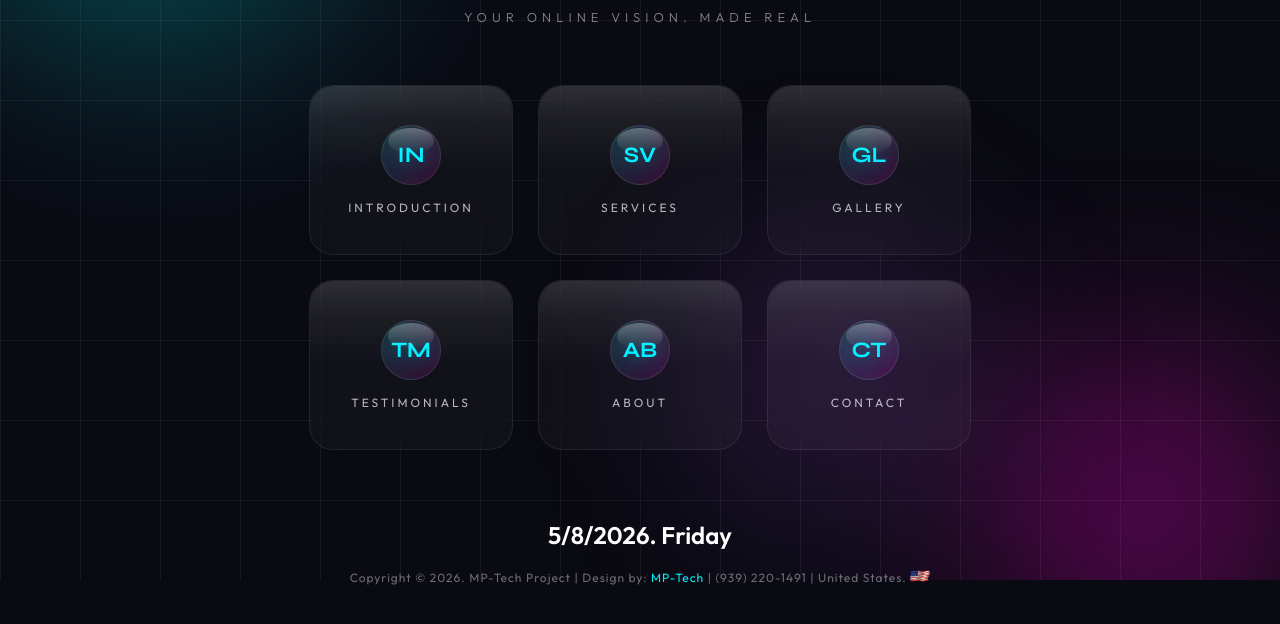
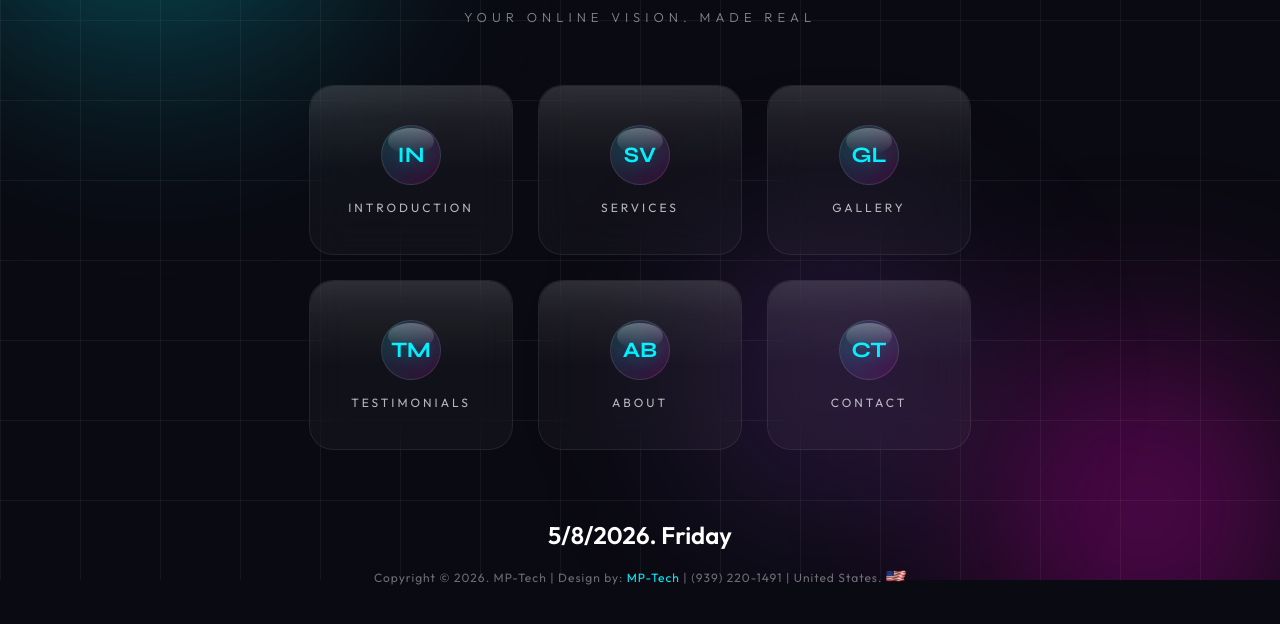
Before and after one commit to mperez2024/mptech, a plain HTML site: page index.html in a window 1280 px wide. Shown: the part 220-844 px from the top of the page. Drawn offline with Linux system fonts and the light colour scheme.

Commit message:
Update index.html

```diff
--- a/index.html
+++ b/index.html
@@ -738,7 +738,7 @@ MP-Tech - Your online vision. Made real
                 </script>
               </html></p><br>
 
-              <p>Copyright © <span id="year"></span>. MP-Tech Project | Design by: <a href="#."target="">MP-Tech</a> | (939) 220-1491 | United States. <img src="images/flag.gif"width="20" height="12" alt="" /></p></p>
+              <p>Copyright © <span id="year"></span>. MP-Tech | Design by: <a href="#."target="">MP-Tech</a> | (939) 220-1491 | United States. <img src="images/flag.gif"width="20" height="12" alt="" /></p></p>
 
               <script>
               document.getElementById("year").textContent = new Date().getFullYear();
```
